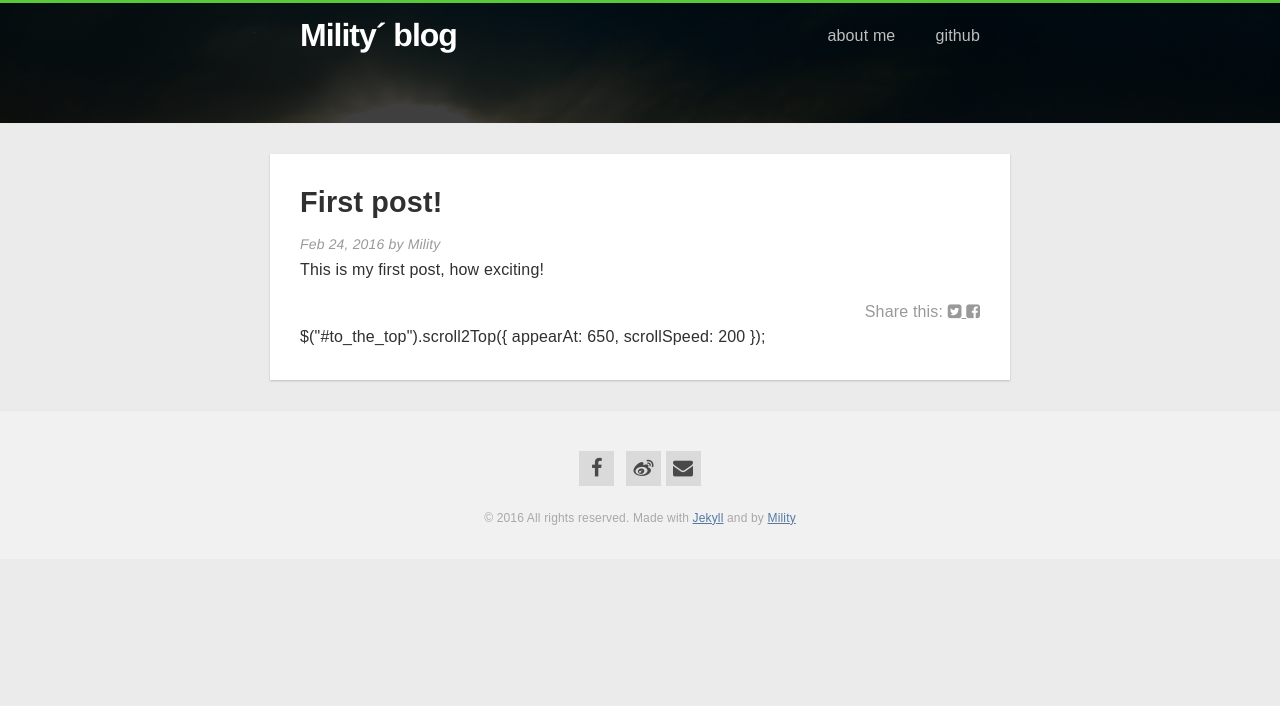
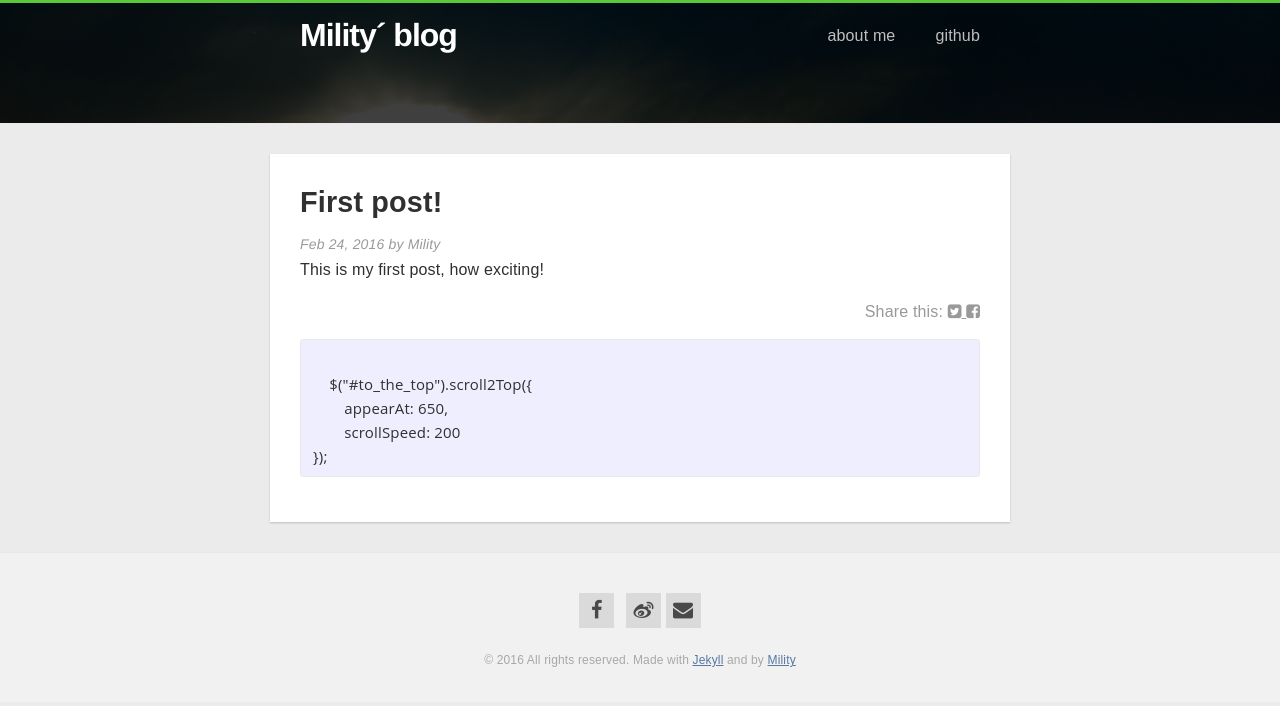
Before and after one commit to Mility/Mility.github.io, a Jekyll site: the page built from _posts/2016-02-24-first-post.md, in a window 1280 px wide. Shown: the top 706 px of the page. Built offline with Jekyll 4.4.1, drawn with Linux system fonts in a browser that asks for light colours; nearby versions of some CDN libraries; library files that are not in the unit come from our copies.

Commit message:
Update post.html

```diff
--- a/_layouts/post.html
+++ b/_layouts/post.html
@@ -66,11 +66,12 @@ slug: single
     </aside>
 
     {% include comments.html %}
+    <pre>
     <!--在评论区调用回到顶部插件-->
     $("#to_the_top").scroll2Top({
 	appearAt: 650,
 	scrollSpeed: 200
-});
+});</pre>
 
 
   </div>
```
